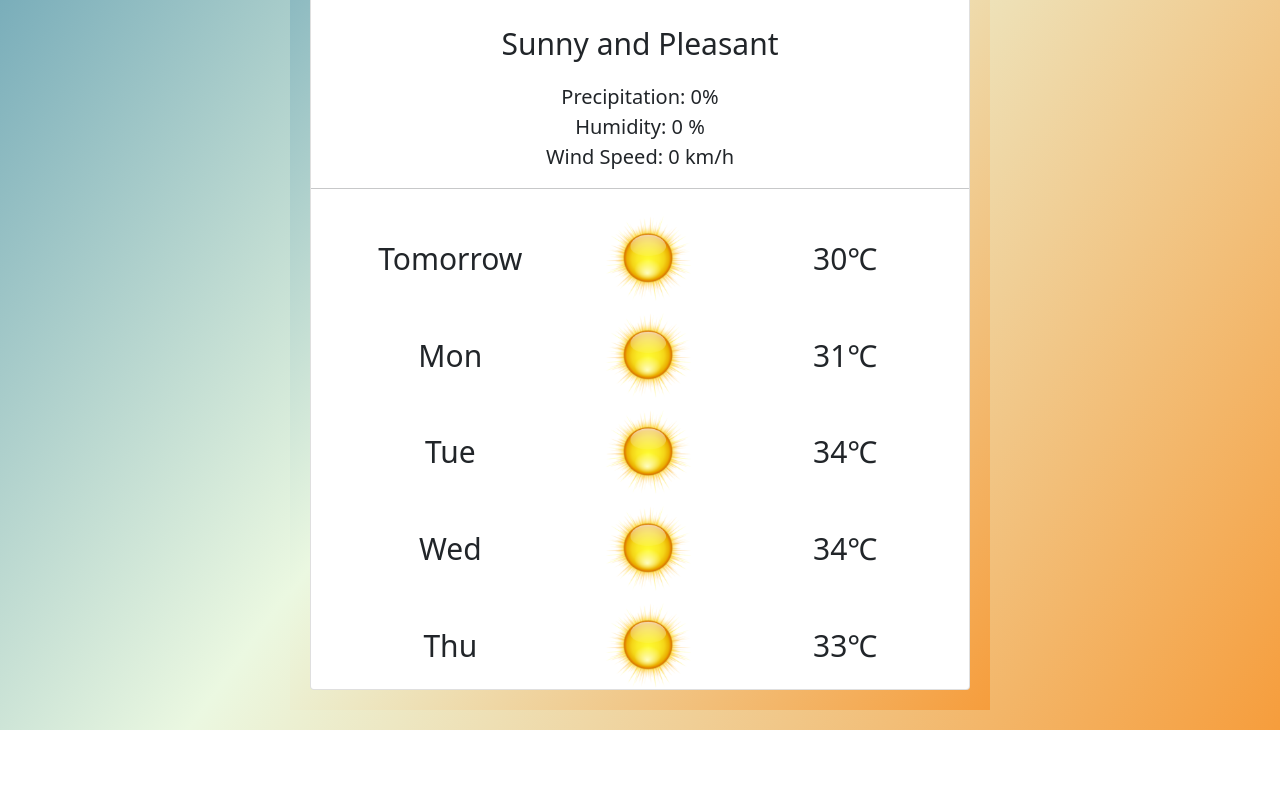
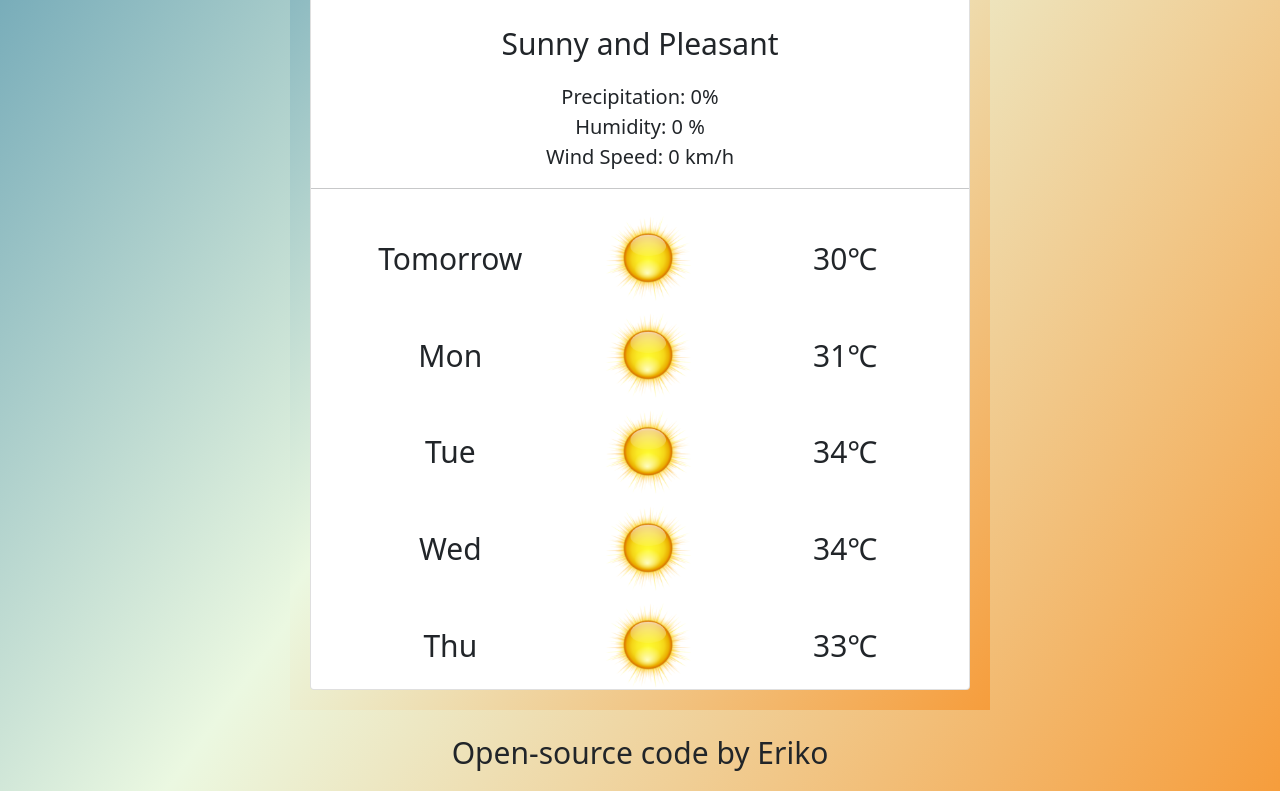
Before and after one commit to Erikomrk1986/my-weather-app-public-, a website built with Parcel: page index.html in a window 1280 px wide. Shown: the part 515-1306 px from the top of the page. Before the commit the page ends 1245 px from the top, so only its background shows below. Built offline with nearby package versions, Linux system fonts and the light colour scheme; no server answers.

Commit message:
Added opensourse code

```diff
--- a/index.html
+++ b/index.html
@@ -129,6 +129,8 @@
         </div>
         </div>
     </div>
+    <p>Open-source code by Eriko
+    </p>
     <script src="src/index.js"></script>
 </body>
 </html>
```
